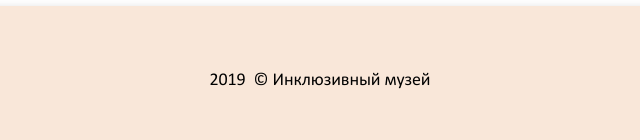
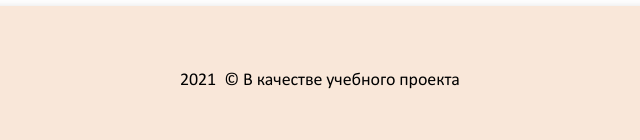
Before and after one commit to YanSamoilov/museum, a plain HTML site: page index.html in a window 1280 px wide. Shown: the part 2767-2907 px from the top of the page, 277-917 px from the left. Drawn offline with Linux system fonts and the light colour scheme; files whose address does not match are found by name.

Commit message:
completed first page

```diff
--- a/index.html
+++ b/index.html
@@ -142,7 +142,7 @@
   </main>
   <footer class="footer page__section page__section-shadow">
     <a href="mailto:inmuseumrus@gmail.com" class="footer__mail">inmuseumrus@gmail.com</a>
-    <p class="footer__text">2019 <span class="footer__text-copy">&copy;</span>Инклюзивный музей</p>
+    <p class="footer__text">2021 <span class="footer__text-copy">&copy;</span>В качестве учебного проекта</p>
     <nav>
       <ul class="footer__list">
         <li class="footer__list-element">
```
